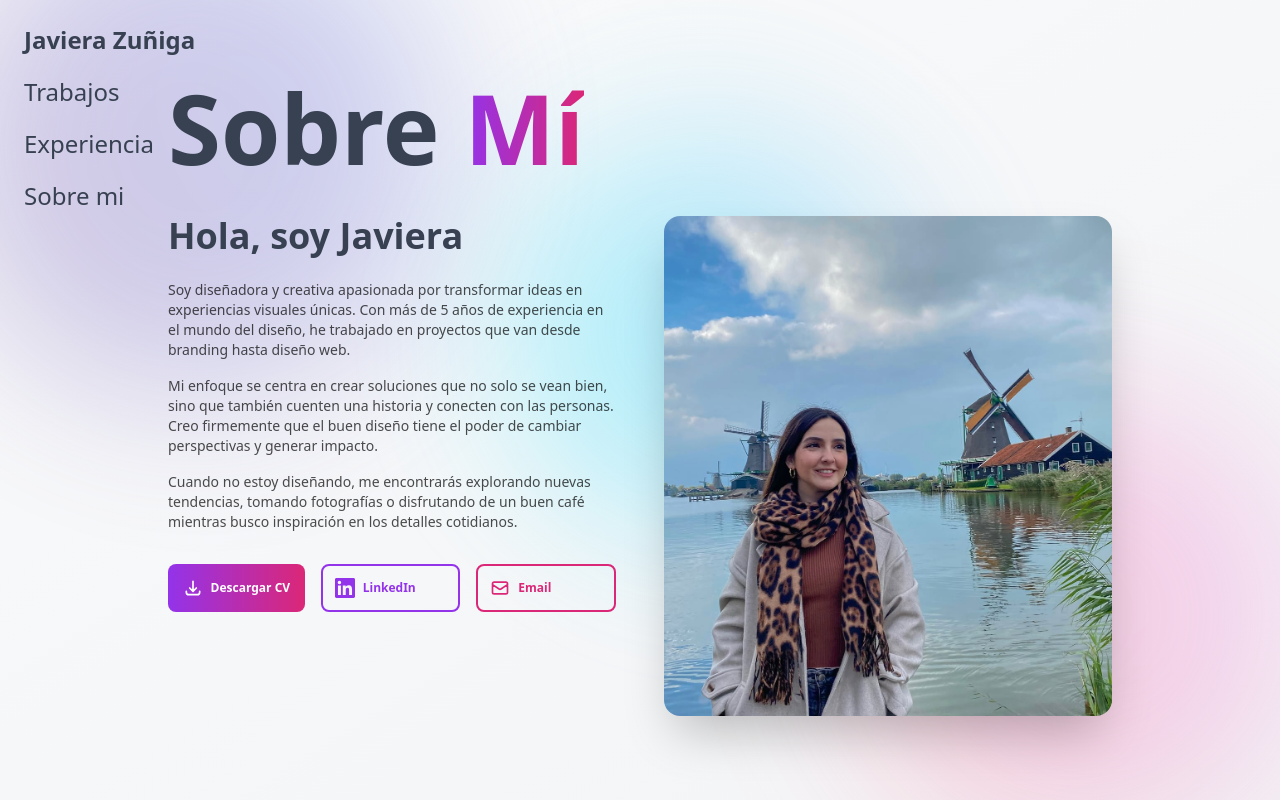
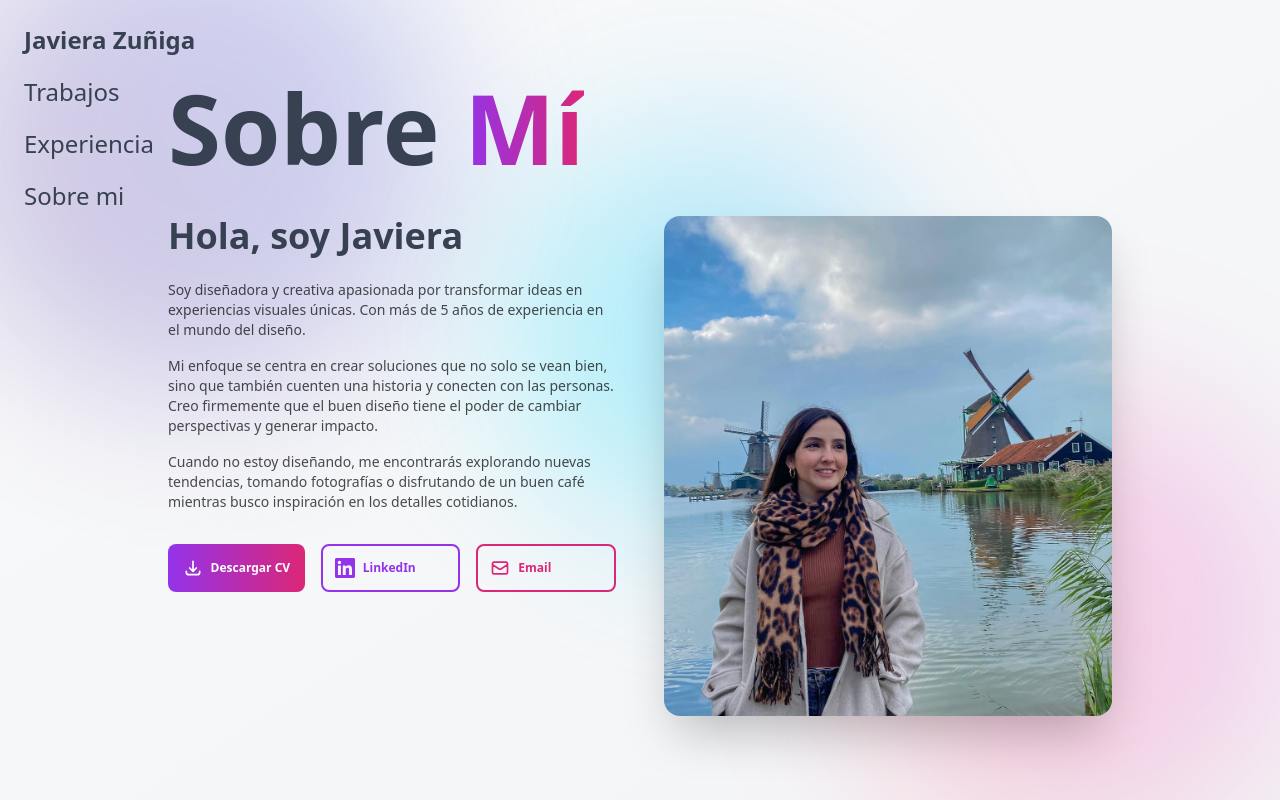
Before and after one commit to pipevera/portfolioJaviera, a Nuxt app: page /sobre-mi in a window 1280 px wide. Built offline with nearby package versions, Linux system fonts and the light colour scheme; a web font is replaced by a local one.

Commit message:
fix sobre mi

```diff
--- a/app/pages/sobre-mi.vue
+++ b/app/pages/sobre-mi.vue
@@ -12,8 +12,7 @@
         <div class="space-y-4 text-sm text-black/70">
           <p ref="paragraph1">
             Soy diseñadora y creativa apasionada por transformar ideas en experiencias visuales únicas.
-            Con más de 5 años de experiencia en el mundo del diseño, he trabajado en proyectos que van
-            desde branding hasta diseño web.
+            Con más de 5 años de experiencia en el mundo del diseño.
           </p>
           <p ref="paragraph2">
             Mi enfoque se centra en crear soluciones que no solo se vean bien, sino que también cuenten
```
